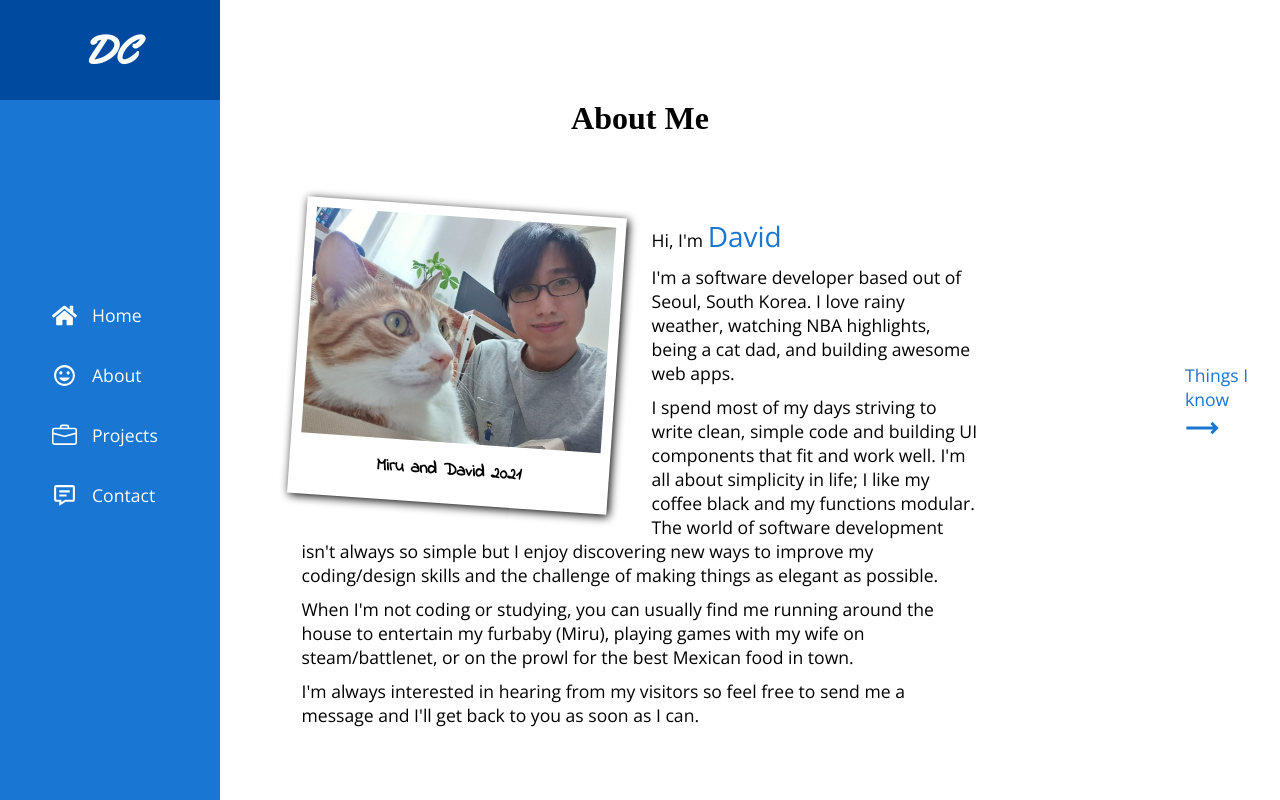
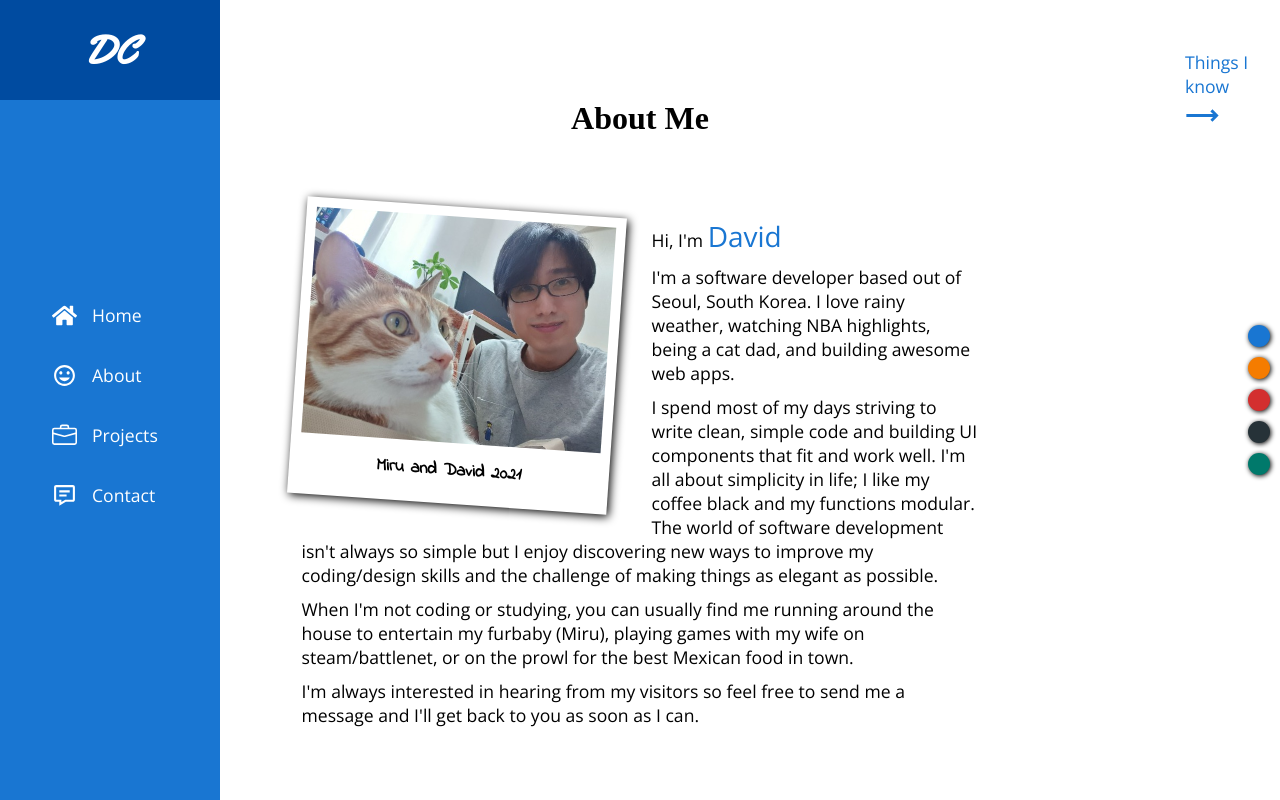
Before and after one commit to hoopslam/portfoliov2, a Next.js app: page /about in a window 1280 px wide. Shown: the top 800 px of the page. Built offline with nearby package versions, Linux system fonts and the light colour scheme.

Commit message:
feat: add global theme picker

```diff
--- a/components/layout/Navbar.jsx
+++ b/components/layout/Navbar.jsx
@@ -84,7 +84,7 @@ const Navbar = ({ themeHandler,  }) => {
         <div className={`bar middle ${active ? "active" : ""}`}></div>
         <div className={`bar bottom ${active ? "active" : ""}`}></div>
       </Hamburger>
-      {/* <ColorPicker>
+      <ColorPicker>
         {COLORS.map((color) => (
           <button
             key={color.id}
@@ -93,7 +93,7 @@ const Navbar = ({ themeHandler,  }) => {
             aria-label="color-picker-button"
           ></button>
         ))}
-      </ColorPicker> */}
+      </ColorPicker>
     </>
   );
 };
--- a/pages/about.jsx
+++ b/pages/about.jsx
@@ -237,8 +237,7 @@ const AboutContainer = styled.div`
 const DrawerButton = styled.div`
   position: fixed;
   display: ${props => props.drawerActive ? "none" : "block"};
-  top: 50%;
-  transform: translateY(-50%);
+  top: 50px;
   right: 20px;
   width: 75px;
   height: 75px;
@@ -248,9 +247,4 @@ const DrawerButton = styled.div`
   :hover {
     cursor: pointer;
   }
-
-  @media screen and (max-width: 768px) {
-    top: 10px;
-    transform: translateY(0);
-  }
 `;
```
